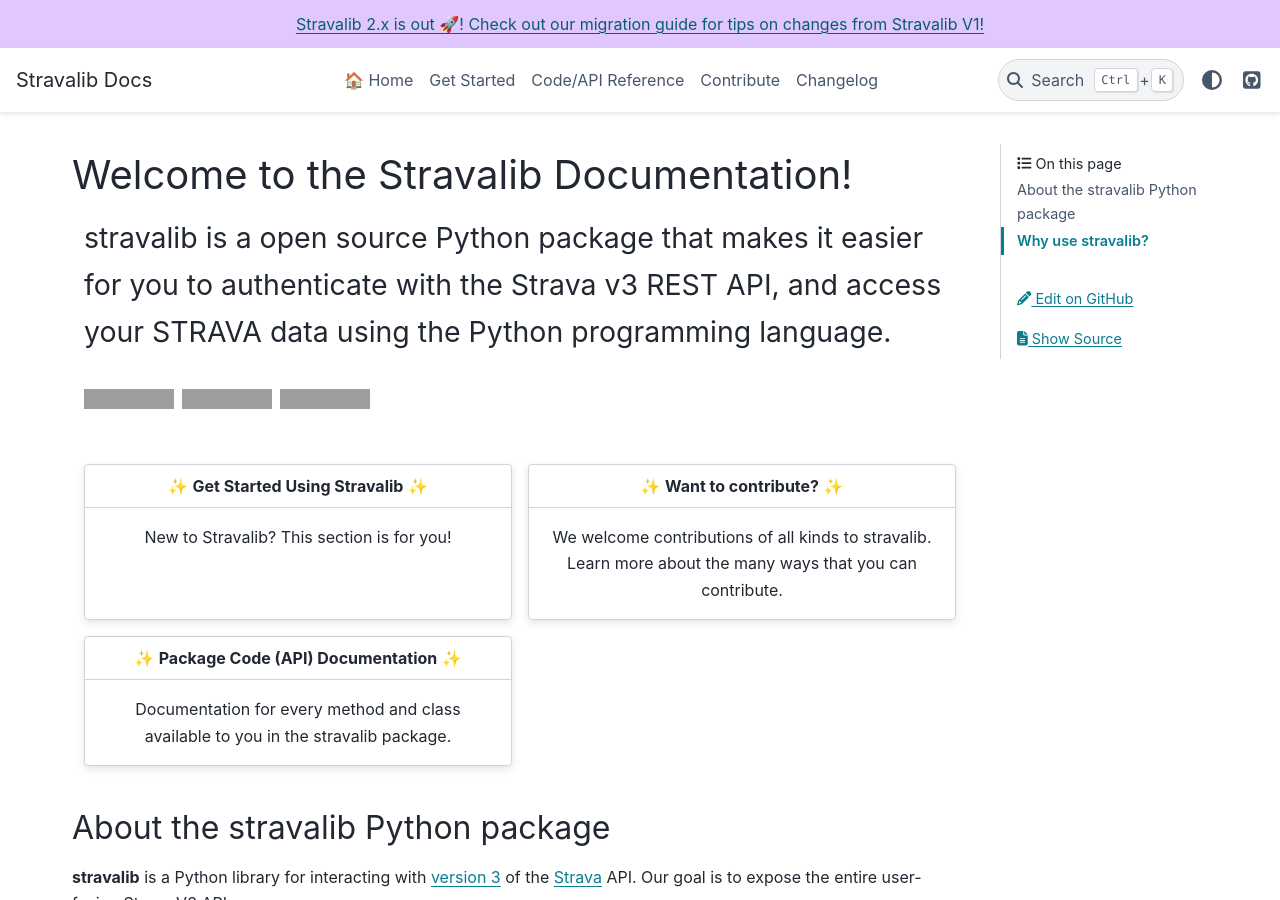
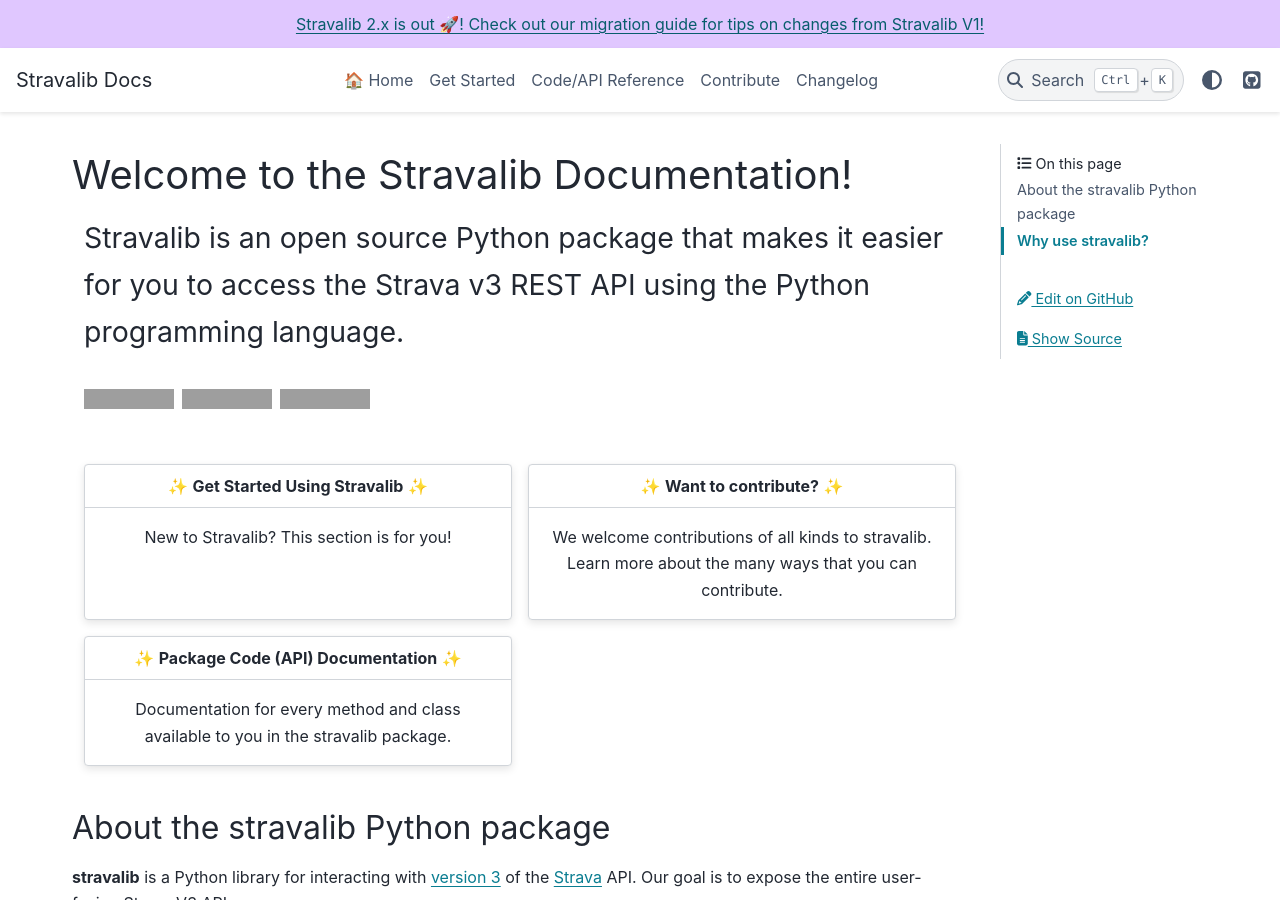
Before and after one commit to stravalib/stravalib, a Sphinx documentation site: the page built from docs/index.md, in a window 1280 px wide and 900 px high. Built offline with Sphinx 7.4.7 and the PyData theme 0.15.4, drawn with Linux system fonts in a browser that asks for light colours; the version number could not be read and is left out; grey boxes are pictures that could not be loaded.

Commit message:
Minor corrections and added conciseness to index header

````diff
--- a/docs/index.md
+++ b/docs/index.md
@@ -7,9 +7,8 @@
 :columns: 12
 :class: sd-fs-3
 
-stravalib is a open source Python package that makes it easier for you to authenticate
-with the Strava v3 REST API, and access your STRAVA data using
-the Python programming language.
+Stravalib is an open source Python package that makes it easier for you to
+access the Strava v3 REST API using the Python programming language.
 
 ```{only} html
 ![GitHub release (latest by date)](https://img.shields.io/github/v/release/stravalib/stravalib?color=purple&display_name=tag&style=plastic)
````
